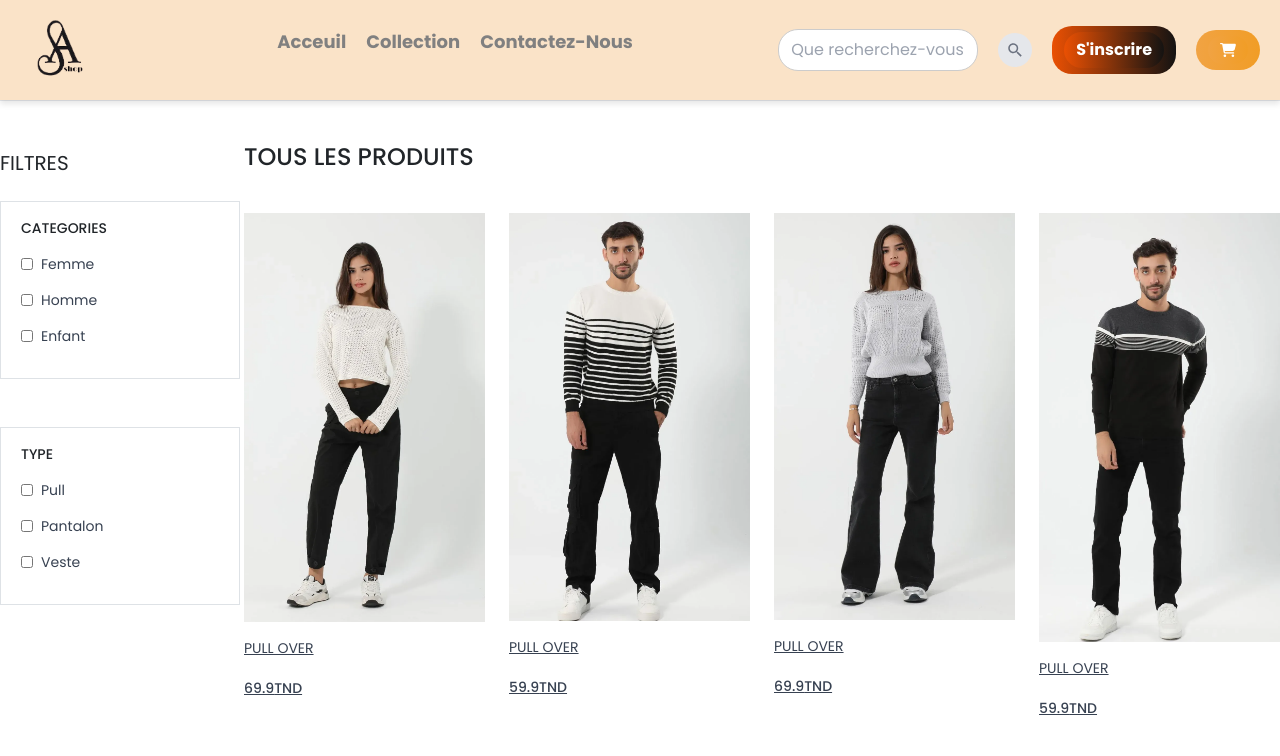
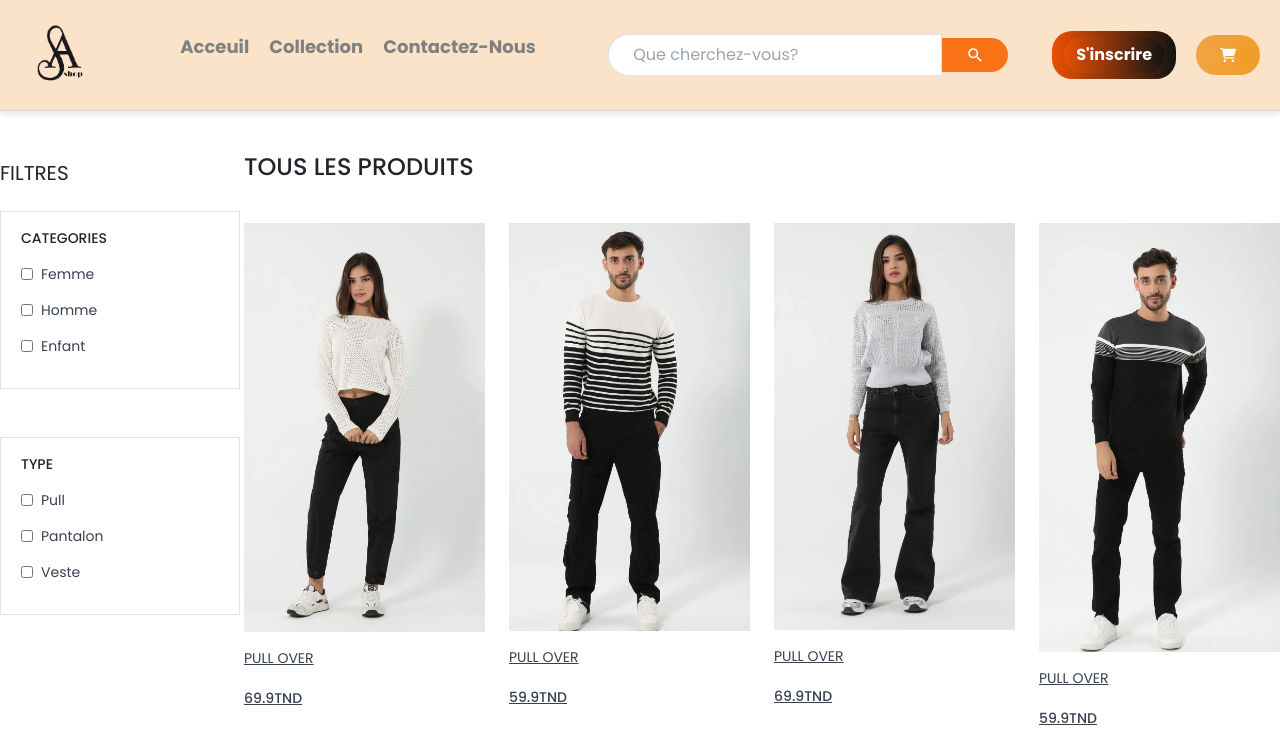
Before and after one commit to SalmaBBrahim/marketplace-main, a React (Create React App) app: page /collection in a window 1280 px wide. Shown: the top 756 px of the page. Built offline with nearby package versions, Linux system fonts and the light colour scheme; no server answers.

Commit message:
update search

```diff
--- a/src/App.js
+++ b/src/App.js
@@ -13,6 +13,7 @@ import { auth } from './firebase/firebase';
 import 'bootstrap/dist/css/bootstrap.min.css';
 import Footer from './components/Footer/Footer';
 import Collection from './pages/Collection';
+import SearchBar from './components/SearchBar';
 
 
 const App = () => {
@@ -51,6 +52,7 @@ const App = () => {
 
 
       <Navbar handleOrderPopup={handleOrderPopup}  /> {/* Affiche Navbar sur toutes les pages */}
+
         <Routes>
           <Route path="/" element={<Home handleOrderPopup={handleOrderPopup} />} />
           <Route path="/collection" element={<Collection />} />
--- a/src/components/Navbar/Navbar.jsx
+++ b/src/components/Navbar/Navbar.jsx
@@ -1,9 +1,14 @@
 import React, { useState } from "react";
 import { NavLink, Link } from 'react-router-dom'; // Assurez-vous d'importer Link
 import { IoMdSearch } from "react-icons/io";
+import SearchBar from "../SearchBar";
 import { FaCartShopping } from "react-icons/fa6";
 import { assets } from '../../assets/assets';
 import './Navbar.css';
+
+
+
+
 
 const Navbar = ({ handleOrderPopup }) => {
   const [menu, setMenu] = useState("home")
@@ -20,14 +25,7 @@ const Navbar = ({ handleOrderPopup }) => {
 
 
         <div className="navbar-right">
-          <input
-            type="text"
-            placeholder="Que recherchez-vous ?"
-            className="search-input"
-          />
-          <div className=" p-2 bg-gray-200 rounded-full">
-        <IoMdSearch className="text-gray-500 text-lg hover:text-blue-500 transition-colors duration-300 ease-in-out cursor-pointer" />
-      </div>
+         <SearchBar  />
           <Link to="/signup" className="signup-btn">
             <button className="signup-btn">S'inscrire</button>
           </Link>
--- /dev/null
+++ b/src/components/SearchBar.jsx
@@ -0,0 +1,35 @@
+import React, { useContext } from "react";
+import { IoMdSearch } from "react-icons/io";
+import { ShopContext } from "../context/ShopContext";
+
+const SearchBar = ({ onSearch }) => {
+  const { search, setSearch } = useContext(ShopContext);
+
+  const handleInputChange = (e) => {
+    setSearch(e.target.value);
+  };
+
+  const handleSearch = () => {
+    if (onSearch) onSearch(search); // Passes the current search input to the parent component for filtering
+  };
+
+  return (
+    <div className="flex items-center w-full max-w-md mx-auto p-4">
+      <input
+        type="text"
+        value={search}
+        onChange={handleInputChange}
+        placeholder="Que cherchez-vous?"
+        className="w-full px-4 py-2 border border-gray-300 rounded-l-full outline-none focus:border-blue-500"
+      />
+      <button
+        onClick={handleSearch}
+        className="flex items-center justify-center px-4 py-2 bg-orange-500 text-white rounded-r-full hover:bg-orange-600"
+      >
+        <IoMdSearch className="text-lg text-white" />
+      </button>
+    </div>
+  );
+};
+
+export default SearchBar;
--- a/src/context/ShopContext.jsx
+++ b/src/context/ShopContext.jsx
@@ -1,4 +1,4 @@
-import React, { createContext } from 'react'
+import React, { createContext,useState } from 'react'
 import { products } from '../assets/assets';
 
 
@@ -7,8 +7,15 @@ export const ShopContext = createContext(); //API from react library
   export const ShopContextProvider = (props) => {
   const currency = 'TND';
   const delivery_fee =10;
+  const [search,setSearch] =useState('');
+
+
+  //const [showSearch,setShowSearch] = useState(true);
+
   const value = {
-     products,currency,delivery_fee
+     products,currency,delivery_fee,
+     search,setSearch
+
   }
   return(
 
--- a/src/pages/Collection.jsx
+++ b/src/pages/Collection.jsx
@@ -7,7 +7,7 @@ import ProductItem from '../components/ProductItem';
 
 const Collection = () => {
 
-  const { products } = useContext(ShopContext);
+  const { products,search } = useContext(ShopContext);
   const [filterProducts, setFilterProducts] = useState([]);
   const [category,setCategory] = useState([]);
   const [type,setType] = useState([]);
@@ -30,6 +30,9 @@ const Collection = () => {
   }
   const applyFilter = () =>{
     let productCopy = products.slice();
+    if(search){
+      productCopy =productCopy.filter(item => item.title.toLowerCase().includes(search.toLowerCase()))
+    }
     if(category.length > 0){
       productCopy = productCopy.filter(item => category.includes(item.category))
     }
@@ -45,7 +48,7 @@ const Collection = () => {
   }, [products])
   useEffect(() => {
     applyFilter();
-  }, [category,type])
+  }, [category,type,search])
 
   return (
     <div className='flex flex-col sm:flex-row gap-1 sm:gap-10 pt-10 border-t'>
```
